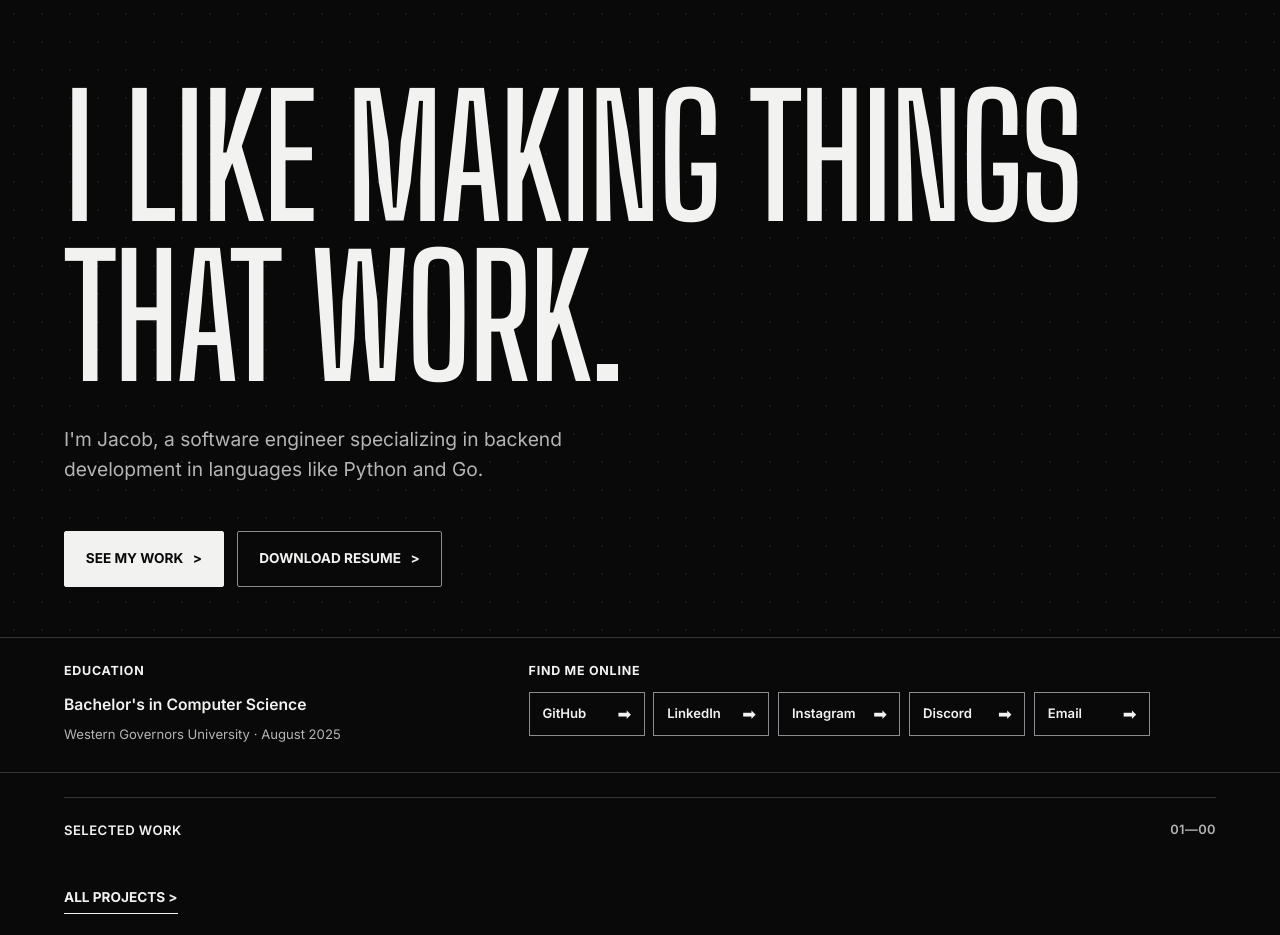
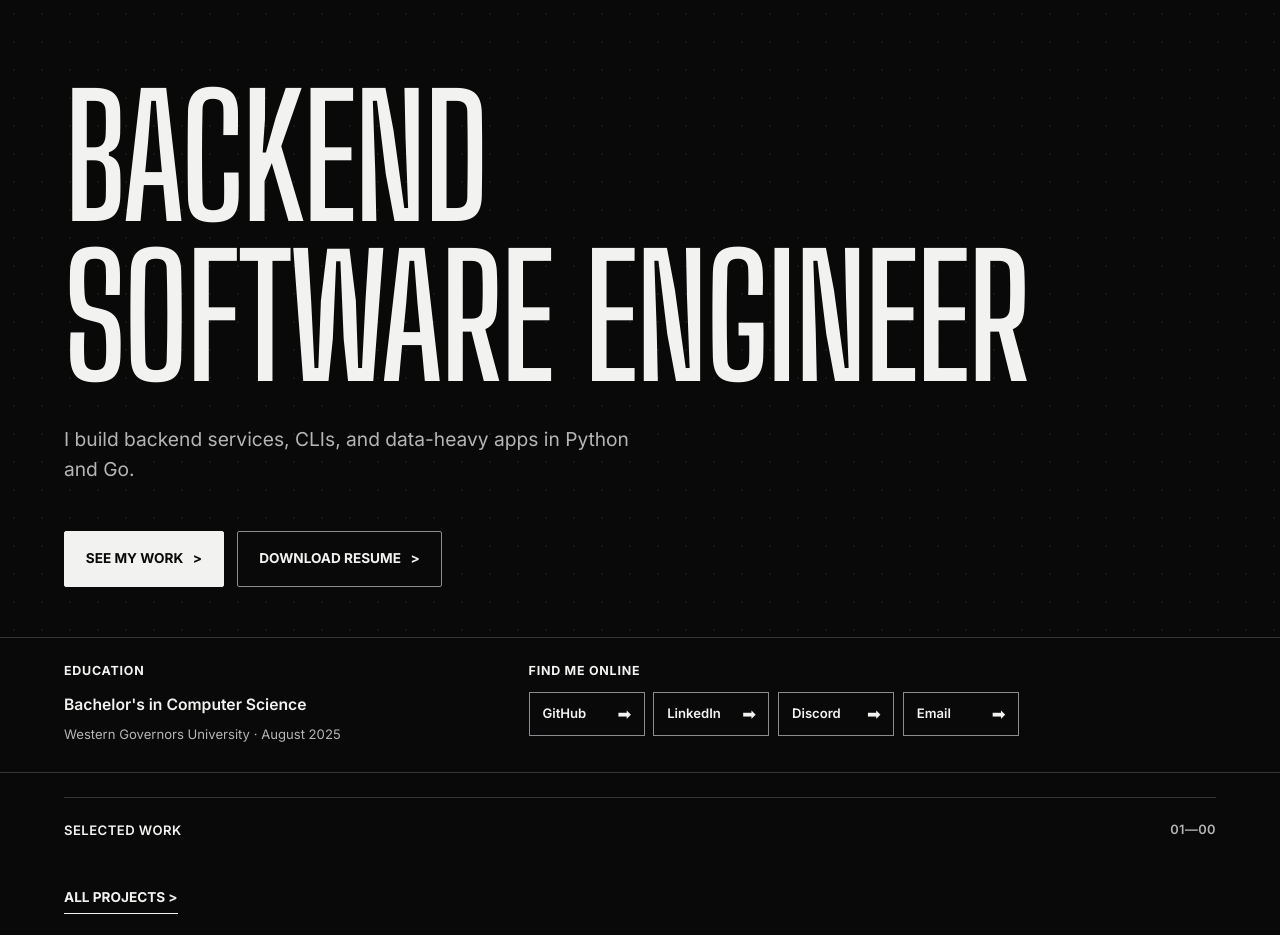
Before and after one commit to jacobrluttrull/portfolio, a Python web app: template templates/index.html in a window 1280 px wide. Shown: the part 106-1041 px from the top of the page. Run offline with Jinja, Linux system fonts and the light colour scheme; the template is opened without the code that fills it, so the values that code supplies are empty; some libraries are stand-ins or nearby versions.

Commit message:
feat: update hero section content and fix resume link in index.html

```diff
--- a/templates/index.html
+++ b/templates/index.html
@@ -7,12 +7,12 @@
 <main id="main-content">
     <section class="home-hero" aria-labelledby="hero-title">
         <div class="site-container hero-inner">
-            <h1 id="hero-title">I LIKE MAKING THINGS <span>THAT WORK.</span></h1>
-            <p class="hero-intro">I'm Jacob, a software engineer specializing in backend development in languages like Python and Go.</p>
+            <h1 id="hero-title">Backend <span>Software Engineer</span></h1>
+            <p class="hero-intro">I build backend services, CLIs, and data-heavy apps in Python and Go.</p>
             <div class="hero-bottom">
                 <div class="hero-actions">
                     <a class="action-button action-button--primary" href="#selected-work">See my work <span aria-hidden="true">&gt;</span></a>
-                    <a class="action-button action-button--secondary" href="/static/resume/Jacob_Luttrull_Resume.pdf" download>Download resume <span aria-hidden="true">&gt;</span></a>
+                    <a class="action-button action-button--secondary" href="/static/resume/Jacob-Luttrull-Resume.pdf" download>Download resume <span aria-hidden="true">&gt;</span></a>
                 </div>
             </div>
         </div>
@@ -30,7 +30,6 @@
                 <div class="profile-links">
                     <a href="https://github.com/jacobrluttrull" target="_blank" rel="noopener noreferrer">GitHub <span aria-hidden="true">➟</span></a>
                     <a href="https://www.linkedin.com/in/jacob-luttrull-571403291/" target="_blank" rel="noopener noreferrer">LinkedIn <span aria-hidden="true">➟</span></a>
-                    <a href="https://www.instagram.com/jakeluttrull" target="_blank" rel="noopener noreferrer">Instagram <span aria-hidden="true">➟</span></a>
                     <a href="https://discord.com/users/841463065978339364" target="_blank" rel="noopener noreferrer">Discord <span aria-hidden="true">➟</span></a>
                     <a href="mailto:jacobluttrull2@gmail.com">Email <span aria-hidden="true">➟</span></a>
                 </div>
```
Also changed, not shown: 2 other files.
